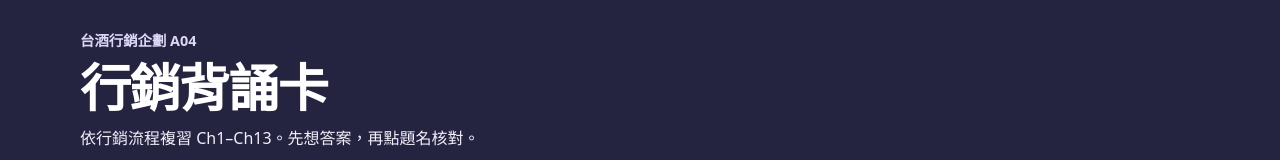
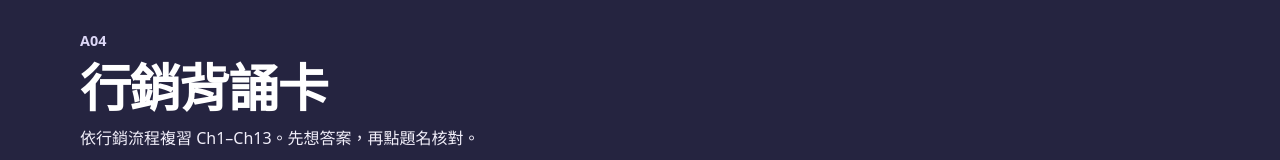
Before and after one commit to shenfanshun/study, a plain HTML site: page A04.html in a window 1280 px wide. Shown: the top 160 px of the page. Drawn offline with Linux system fonts and the light colour scheme.

Commit message:
Update course name in A04.html

```diff
--- a/A04.html
+++ b/A04.html
@@ -106,7 +106,7 @@
 <body id="top">
   <header class="hero">
     <div class="wrap">
-      <p class="course">台酒行銷企劃 A04</p>
+      <p class="course">A04</p>
       <h1>行銷背誦卡</h1>
       <p class="intro">依行銷流程複習 Ch1–Ch13。先想答案，再點題名核對。</p>
     </div>
```
